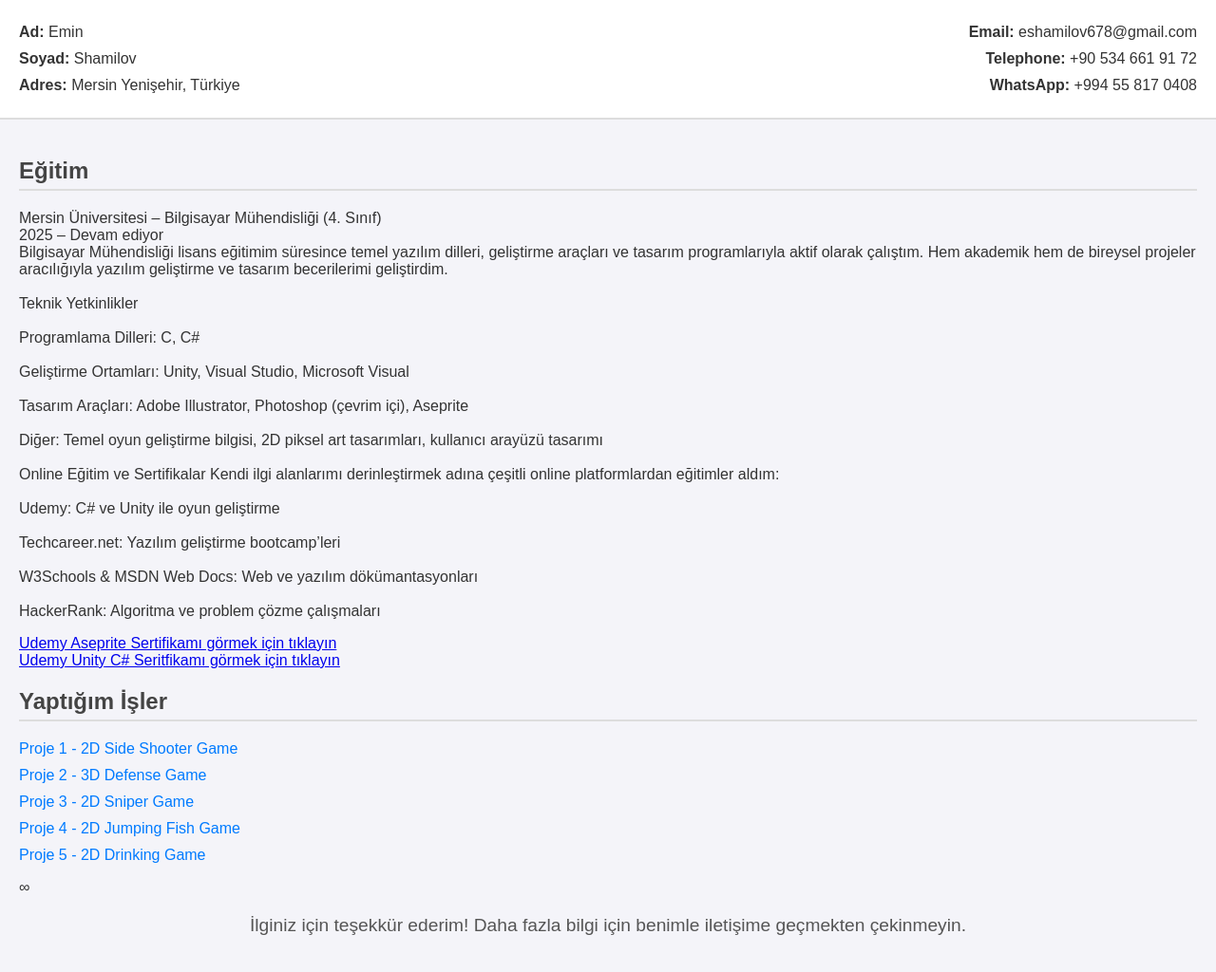
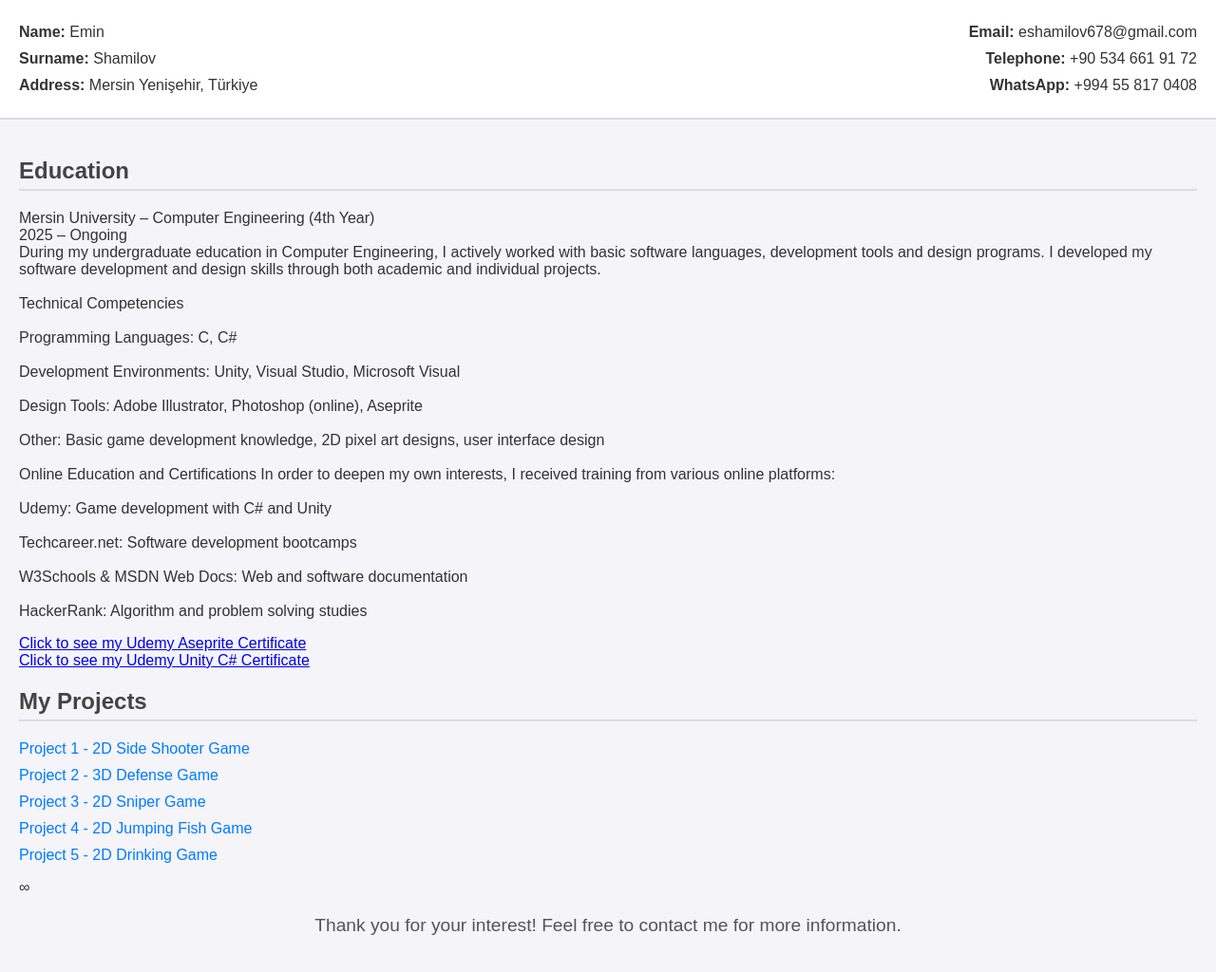
Before and after one commit to EminShamilov7/CV, a plain HTML site: page index.html in a window 1280 px wide. Shown: the whole page at 95% size. Drawn offline with Linux system fonts and the light colour scheme.

Commit message:
Update index.html

```diff
--- a/index.html
+++ b/index.html
@@ -9,9 +9,9 @@
 <body>
   <div class="header">
     <div class="left">
-      <p><strong>Ad:</strong> Emin</p>
-      <p><strong>Soyad:</strong> Shamilov</p>
-      <p><strong>Adres:</strong> Mersin Yenişehir, Türkiye</p>
+      <p><strong>Name:</strong> Emin</p>
+      <p><strong>Surname:</strong> Shamilov</p>
+      <p><strong>Address:</strong> Mersin Yenişehir, Türkiye</p>
     </div>
     <div class="right">
       <p><strong>Email:</strong> eshamilov678@gmail.com</p>
@@ -22,50 +22,50 @@
 
   <div class="content">
     <section class="education">
-      <h2>Eğitim</h2>
+      <h2>Education</h2>
       <p>
-        Mersin Üniversitesi – Bilgisayar Mühendisliği (4. Sınıf)<br>
-        2025 – Devam ediyor<br>
-        Bilgisayar Mühendisliği lisans eğitimim süresince temel yazılım dilleri, geliştirme araçları ve tasarım programlarıyla aktif olarak çalıştım. Hem akademik hem de bireysel projeler aracılığıyla yazılım geliştirme ve tasarım becerilerimi geliştirdim.
+        Mersin University – Computer Engineering (4th Year)<br>
+        2025 – Ongoing<br>
+        During my undergraduate education in Computer Engineering, I actively worked with basic software languages, development tools and design programs. I developed my software development and design skills through both academic and individual projects.
         <br><br>
-        Teknik Yetkinlikler
+        Technical Competencies
         <br><br>
-        Programlama Dilleri: C, C#
+        Programming Languages: C, C#
         <br><br>
-        Geliştirme Ortamları: Unity, Visual Studio, Microsoft Visual
+        Development Environments: Unity, Visual Studio, Microsoft Visual
         <br><br>
-        Tasarım Araçları: Adobe Illustrator, Photoshop (çevrim içi), Aseprite
+        Design Tools: Adobe Illustrator, Photoshop (online), Aseprite
         <br><br>
-        Diğer: Temel oyun geliştirme bilgisi, 2D piksel art tasarımları, kullanıcı arayüzü tasarımı
+        Other: Basic game development knowledge, 2D pixel art designs, user interface design
         <br><br>
-        Online Eğitim ve Sertifikalar
-        Kendi ilgi alanlarımı derinleştirmek adına çeşitli online platformlardan eğitimler aldım:
+        Online Education and Certifications
+        In order to deepen my own interests, I received training from various online platforms:
         <br><br>
-        Udemy: C# ve Unity ile oyun geliştirme
+        Udemy: Game development with C# and Unity
         <br><br>
-        Techcareer.net: Yazılım geliştirme bootcamp’leri
+        Techcareer.net: Software development bootcamps
         <br><br>
-        W3Schools & MSDN Web Docs: Web ve yazılım dökümantasyonları
+        W3Schools & MSDN Web Docs: Web and software documentation
         <br><br>
-        HackerRank: Algoritma ve problem çözme çalışmaları</p>
-        <a href="https://drive.google.com/file/d/1Ps-VKv8A2OAw525J73RoQ65ex2BTxCqU/view?usp=drive_link">Udemy Aseprite Sertifikamı görmek için tıklayın</a><br>
-        <a href = "https://drive.google.com/file/d/1oVYsbG9fq9bqGf6uaRAzUB0iZ3vkIvPS/view?usp=drive_link">Udemy Unity C# Seritfikamı görmek için tıklayın</a>
+        HackerRank: Algorithm and problem solving studies</p>
+        <a href="https://drive.google.com/file/d/1Ps-VKv8A2OAw525J73RoQ65ex2BTxCqU/view?usp=drive_link">Click to see my Udemy Aseprite Certificate</a><br>
+        <a href = "https://drive.google.com/file/d/1oVYsbG9fq9bqGf6uaRAzUB0iZ3vkIvPS/view?usp=drive_link">Click to see my Udemy Unity C# Certificate</a>
     </section>
 
     <section class="projects">
-      <h2>Yaptığım İşler</h2>
+      <h2>My Projects</h2>
       <ul>
-        <li><a href="https://github.com/EminShamilov7/2D-Side-Shooter-Game.git" target="_blank">Proje 1 - 2D Side Shooter Game</a></li>
-        <li><a href="https://github.com/EminShamilov7/3D-Defense-Game.git" target="_blank">Proje 2 - 3D Defense Game</a></li>
-        <li><a href="https://github.com/EminShamilov7/2D-Sniper-Game.git" target="_blank">Proje 3 - 2D Sniper Game</a></li>
-        <li><a href="https://github.com/EminShamilov7/2D-Jumping-Fish-Game.git" target="_blank">Proje 4 - 2D Jumping Fish Game</a></li>
-        <li><a href="https://github.com/EminShamilov7/2D-Drinking-Game.git" target="_blank">Proje 5 - 2D Drinking Game</a></li>
+        <li><a href="https://github.com/EminShamilov7/2D-Side-Shooter-Game.git" target="_blank">Project 1 - 2D Side Shooter Game</a></li>
+        <li><a href="https://github.com/EminShamilov7/3D-Defense-Game.git" target="_blank">Project 2 - 3D Defense Game</a></li>
+        <li><a href="https://github.com/EminShamilov7/2D-Sniper-Game.git" target="_blank">Project 3 - 2D Sniper Game</a></li>
+        <li><a href="https://github.com/EminShamilov7/2D-Jumping-Fish-Game.git" target="_blank">Project 4 - 2D Jumping Fish Game</a></li>
+        <li><a href="https://github.com/EminShamilov7/2D-Drinking-Game.git" target="_blank">Project 5 - 2D Drinking Game</a></li>
         <p>∞</p>
       </ul>
     </section>
 
     <section class="thanks">
-      <p>İlginiz için teşekkür ederim! Daha fazla bilgi için benimle iletişime geçmekten çekinmeyin.</p>
+      <p>Thank you for your interest! Feel free to contact me for more information.</p>
     </section>
   </div>
 </body>
```
